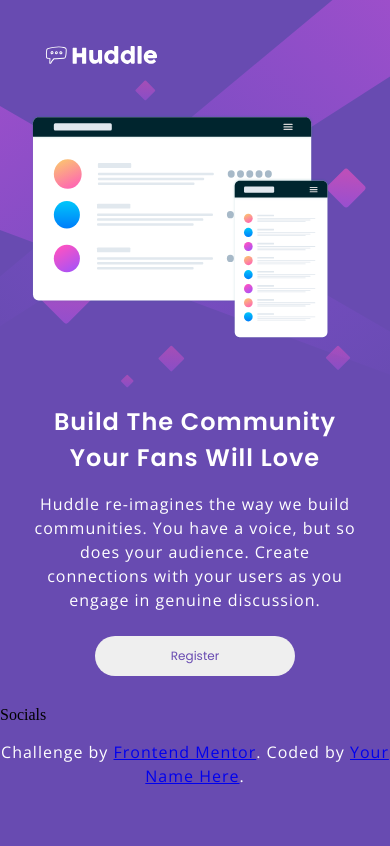
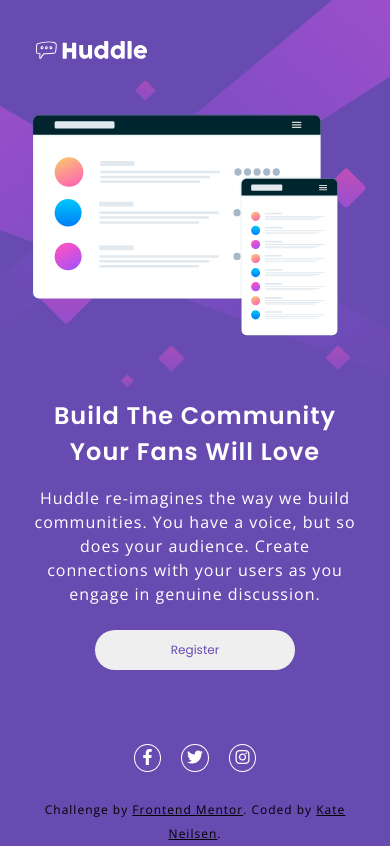
Before and after one commit to kateneilsen/huddle-landing-page-with-single-introductory-section-master, a plain HTML site: page index.html in a window 390 px wide. Drawn offline with nearby package versions, Linux system fonts and the light colour scheme.

Commit message:
styled mobile view

```diff
--- a/index.html
+++ b/index.html
@@ -19,6 +19,14 @@
     <link
       href="https://fonts.googleapis.com/css2?family=Open+Sans:wght@300;400&family=Poppins:wght@100;200;300;400;600&display=swap"
       rel="stylesheet"
+    />
+    <!-- font awesome icons -->
+    <link
+      rel="stylesheet"
+      href="https://cdnjs.cloudflare.com/ajax/libs/font-awesome/6.2.0/css/all.min.css"
+      integrity="sha512-xh6O/CkQoPOWDdYTDqeRdPCVd1SpvCA9XXcUnZS2FmJNp1coAFzvtCN9BmamE+4aHK8yyUHUSCcJHgXloTyT2A=="
+      crossorigin="anonymous"
+      referrerpolicy="no-referrer"
     />
     <title>
       Frontend Mentor | Huddle landing page with single introductory section
@@ -49,13 +57,31 @@
       </section>
     </main>
     <footer>
-      Socials
-      <div>
+      <div class="socials">
+        <ul>
+          <li class="icon">
+            <a href="#">
+              <i class="fa-brands fa-facebook-f"></i>
+            </a>
+          </li>
+          <li class="icon">
+            <a href="#">
+              <i class="fa-brands fa-twitter cirlce-icon"></i>
+            </a>
+          </li>
+          <li class="icon">
+            <a href="#">
+              <i class="fa-brands fa-instagram cirlce-icon"></i>
+            </a>
+          </li>
+        </ul>
+      </div>
+      <div class="credit">
         <p>
           Challenge by
           <a href="https://www.frontendmentor.io?ref=challenge" target="_blank"
             >Frontend Mentor</a
-          >. Coded by <a href="#">Your Name Here</a>.
+          >. Coded by <a href="#">Kate Neilsen</a>.
         </p>
       </div>
     </footer>
--- a/style.css
+++ b/style.css
@@ -15,28 +15,33 @@
     background-size:contain;
 }
 
+section{
+    display: flex;
+    flex-direction: column;
+    margin: 30px;
+}
+
+header{
+    margin: 30px;
+}
+
 img{
     margin: 0;
     padding: 0;
 }
 
-header{
-    margin: 40px;
-}
 
 .logo{
     width: 120px;
-    height: 30px;
+    height: 40px;
     margin: 0;
     padding: 0;
 }
 
-section{
-    margin: 30px;
-}
 
 .mockup{
-    width: 300px;
+    margin-top: 8px;
+    width: 310px;
     height: 226px;
 }
 
@@ -83,3 +88,43 @@
     padding: 0;
     cursor: pointer;
 }
+
+footer{
+    margin-top: 64px;
+    margin-left: 30px;
+    margin-right: 30px;
+}
+
+ul{
+    display: flex;
+    justify-content: center;
+    list-style: none;
+    margin: 0;
+    padding: 0;
+}
+
+li{
+    margin: 10px;
+}
+
+.icon{
+    display: flex;
+    justify-content: center;
+    align-items: center;
+    background-color:transparent;
+    border:1px solid #FFFFFF;
+    height:28px;
+    width: 27.5px;
+    border-radius:50%;
+    -moz-border-radius:50%;
+    -webkit-border-radius:50%;
+}
+
+i.fa-brands{
+    color: #FFFFFF;
+}
+
+.credit p, a{
+    font-size: .75rem;
+    color: black;
+}
```
